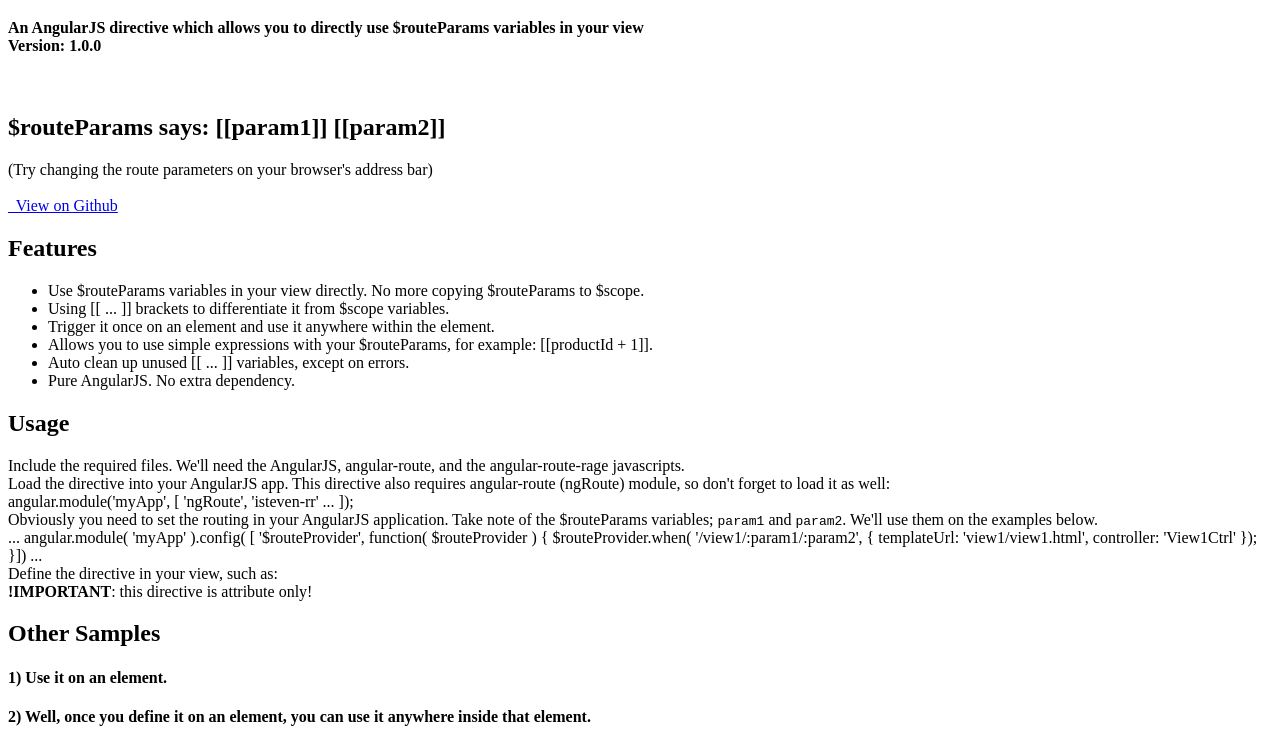
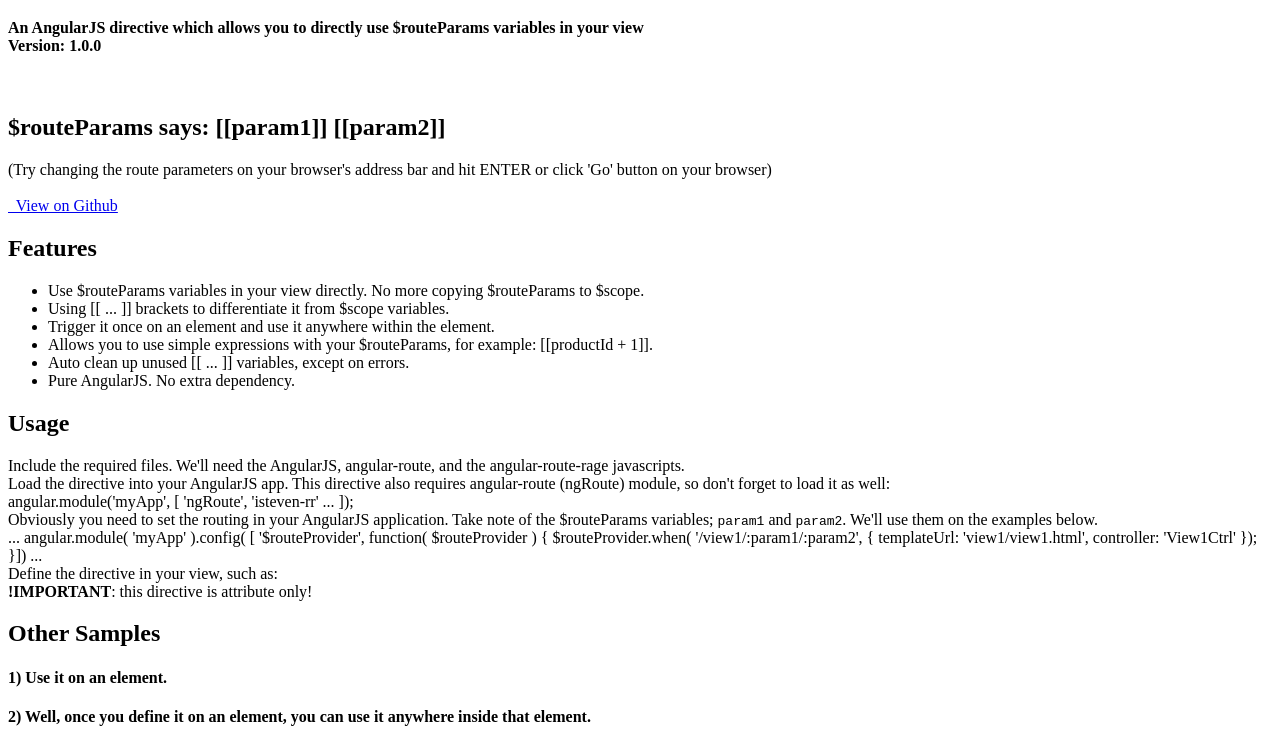
Before and after one commit to isteven/angular-route-rage, a plain HTML site: page view1/view1.html in a window 1280 px wide. Shown: the part 61-800 px from the top of the page. Drawn offline with Linux system fonts and the light colour scheme.

Commit message:
update documentation

```diff
--- a/view1/view1.html
+++ b/view1/view1.html
@@ -19,7 +19,7 @@
         </div>
         <span isteven-rr>
             <h2>$routeParams says: [[param1]] [[param2]]</h2>
-            (Try changing the route parameters on your browser's address bar)
+            (Try changing the route parameters on your browser's address bar and hit ENTER or click 'Go' button on your browser)
         </span>
 
         <br /><br />
```
